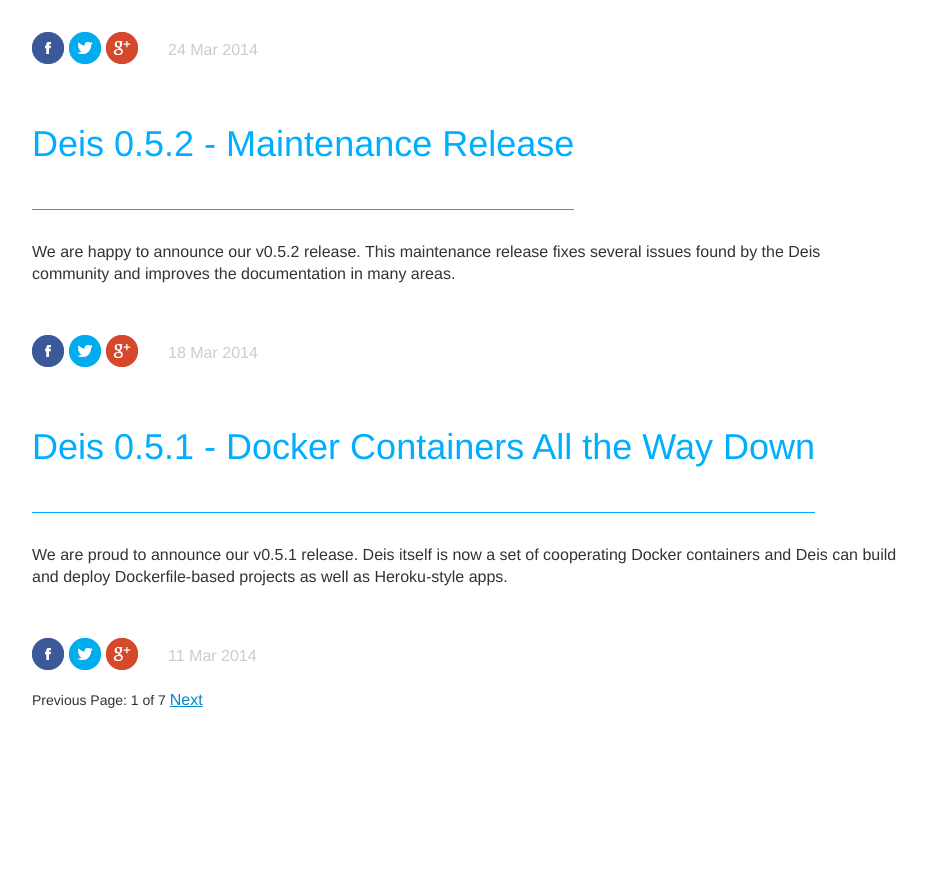
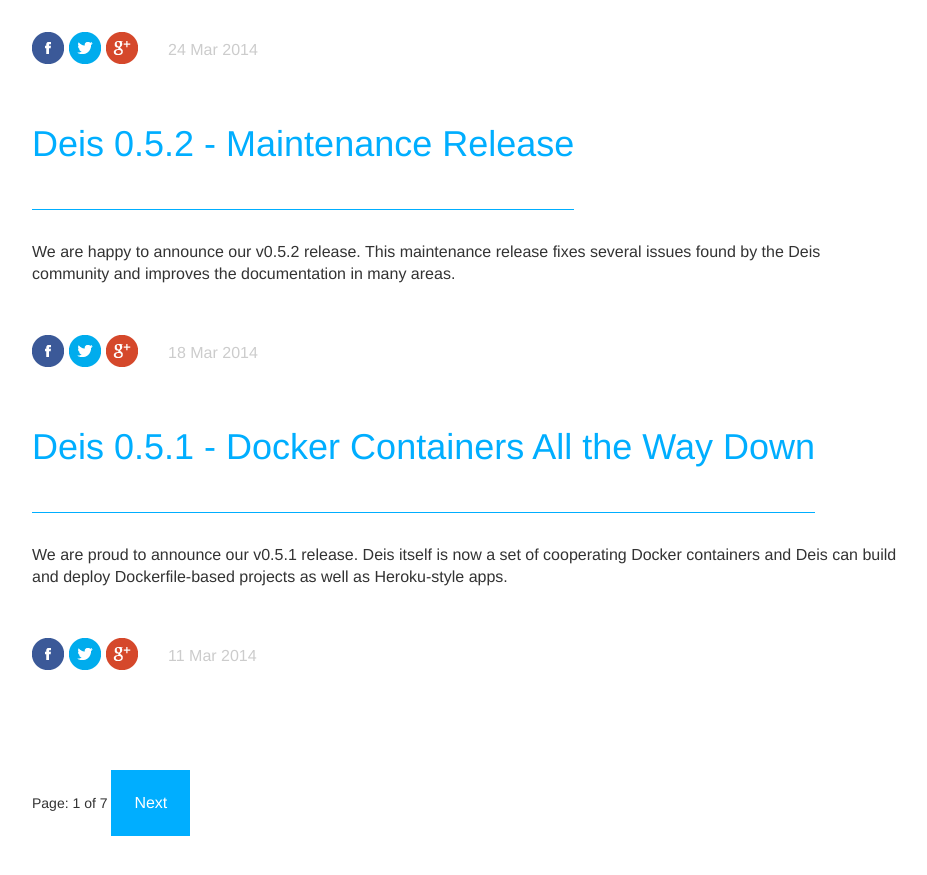
Before and after one commit to stefanfoulis/deis.io, a Jekyll site: the page built from blog/index.html, in a window 1280 px wide and 900 px high, scrolled down 1195 px. Shown: the top 875 px of the window, without its empty margins (323-1250 px from the left). Built offline with Jekyll 4.4.1, drawn with Linux system fonts in a browser that asks for light colours; nearby versions of some CDN libraries; Markdown is read by kramdown in place of the engine named in the settings; the list of posts is cut into pages by our own code; before the commit the page ends 1975 px from its top, so only the background shows below that.

Commit message:
use old styling for the nav links

```diff
--- a/blog/index.html
+++ b/blog/index.html
@@ -26,16 +26,12 @@
 {% endfor %}
 
 <!-- Pagination links -->
-<div class="pagination">
+<div class="blog-nav">
   {% if paginator.previous_page %}
-    <a href="/blog/page{{ paginator.previous_page }}" class="previous">Previous</a>
-  {% else %}
-    <span class="previous">Previous</span>
+    <a href="/blog/page{{ paginator.previous_page }}" class="prev">Previous</a>
   {% endif %}
   <span class="page_number ">Page: {{ paginator.page }} of {{ paginator.total_pages }}</span>
   {% if paginator.next_page %}
     <a href="/blog/page{{ paginator.next_page }}" class="next">Next</a>
-  {% else %}
-    <span class="next ">Next</span>
   {% endif %}
 </div>
```
